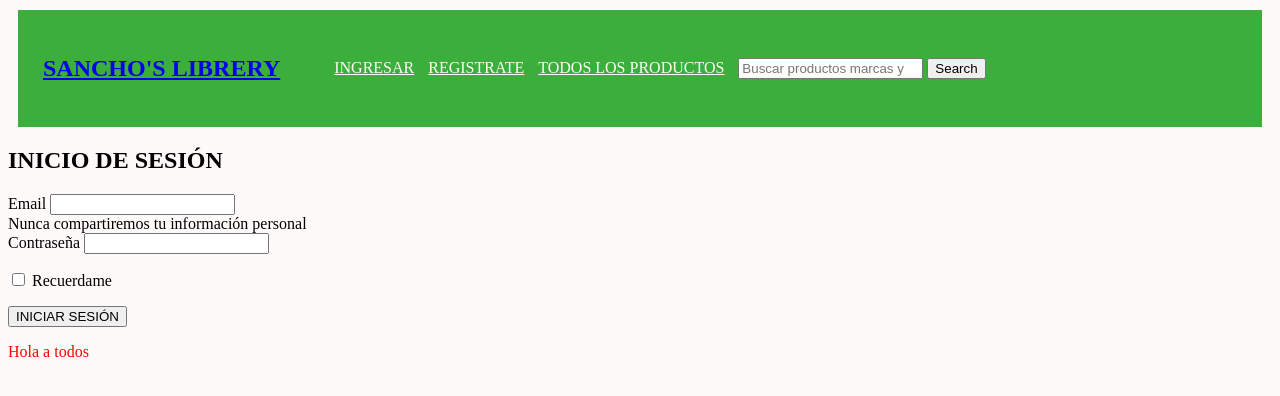
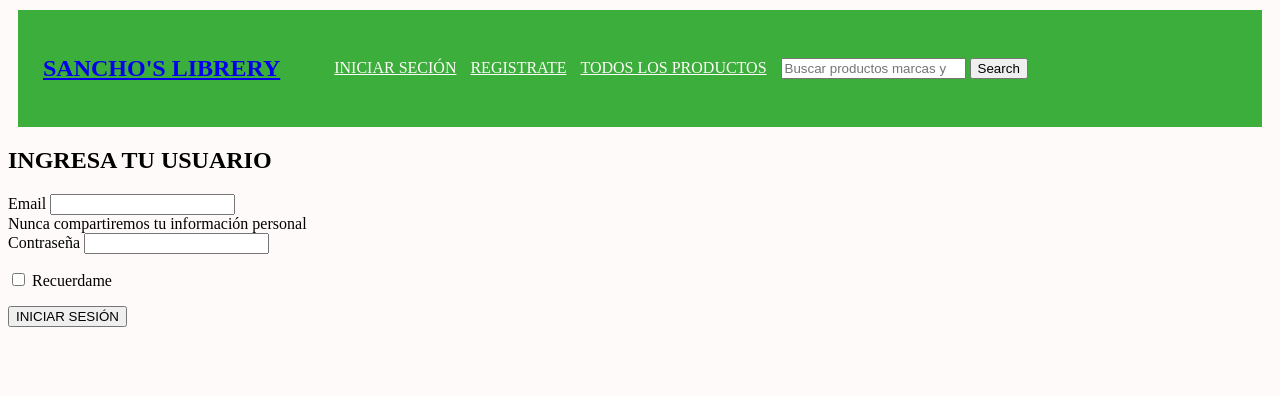
Before and after one commit to RobertoArellanoChoque/proyectoIntegrador2nuevo, a Node server app: page /usuario/login in a window 1280 px wide. Shown: the top 396 px of the page. Run offline with Node 20, Linux system fonts and the light colour scheme; some libraries are stand-ins or nearby versions.

Commit message:
Arreglos en la barra

```diff
--- a/tiendaOnline/views/login.ejs
+++ b/tiendaOnline/views/login.ejs
@@ -7,7 +7,7 @@
         <%- include('partials/navBar')%>
     </nav>
 
-    <h2>INICIO DE SESIÓN</h2>
+    <h2>INGRESA TU USUARIO</h2>
 
     <form action="/usuario" method="get" class="">
         <div class="">
@@ -26,7 +26,6 @@
         <button type="submit" class="btn btn-primary">INICIAR SESIÓN</button>
       </form>
 
-      <p class="palabraMail">Hola a todos</p>
 
 
 
--- a/tiendaOnline/views/partials/navBar.ejs
+++ b/tiendaOnline/views/partials/navBar.ejs
@@ -6,7 +6,7 @@
       <div class="flexDeNavegadorHijo" id="">
         <ul class="linksDeNav" type="none">
           <li class="">
-            <a class="linksDeNav" aria-current="page" href="/usuario/login">INGRESAR</a>
+            <a class="linksDeNav" aria-current="page" href="/usuario/login">INICIAR SECIÓN</a>
           </li>
           <li class="">
             <a class="linksDeNav" href="/usuario/register">REGISTRATE</a>
--- a/tiendaOnline/views/partials/navBarLoged.ejs
+++ b/tiendaOnline/views/partials/navBarLoged.ejs
@@ -17,7 +17,7 @@
                 <a class="linksDeNav" href="/productos/product-add">AGREGAR PRODUCTOS</a>
             </li>
             <li>
-                <a class="linksDeNav" href="/">Log Out</a>
+                <a class="linksDeNav" href="/">LOG OUT</a>
             </li>
         </ul>
         <form class="" action="/productos/search-results">
```
